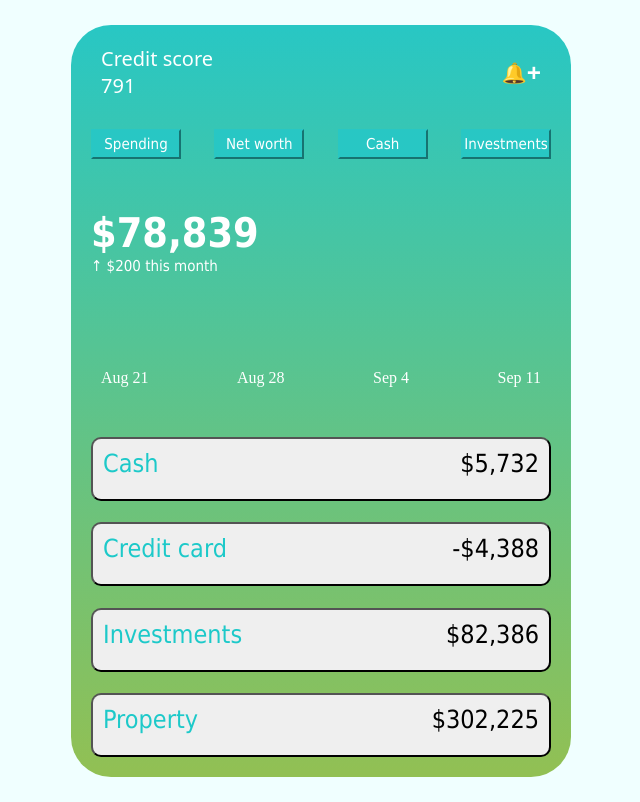
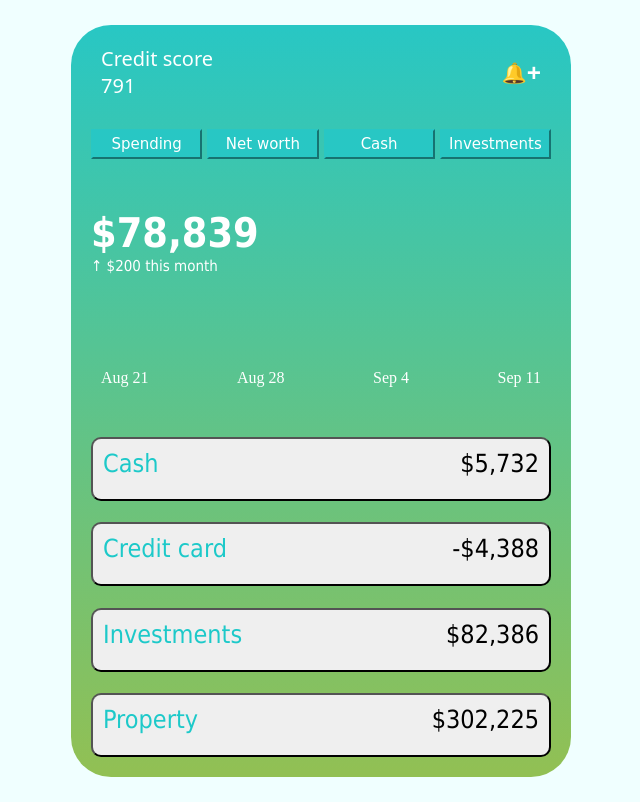
Before and after one commit to Dannyowk30/Budget-App, a plain HTML site: page index.html in a window 1280 px wide. Shown: the whole page, without its empty margins (319-959 px from the left). Drawn offline with Linux system fonts and the light colour scheme.

Commit message:
second commit

```diff
--- a/budget.css
+++ b/budget.css
@@ -27,9 +27,8 @@ body{
 .kiba{
     background-color:rgb(40, 199, 196);
     height:30px;
-    width: 90px;
     font-size: 15px;
-    font-family:tahoma, sans-serif;
+    font-family:cursive;
     color: #ffffff;
     border-color:rgb(40, 199, 196);
 }
@@ -46,10 +45,11 @@ body{
     justify-content: right;
 }
 .opera{
-    display: flex;
-    justify-content: space-between;
     margin-bottom: 50px;
     padding-top:30px;
+    display: grid;
+    grid-template-columns:1fr 1fr 1fr 1fr;
+    column-gap: 5px;
 }
 .open{
     display: flex;
```
